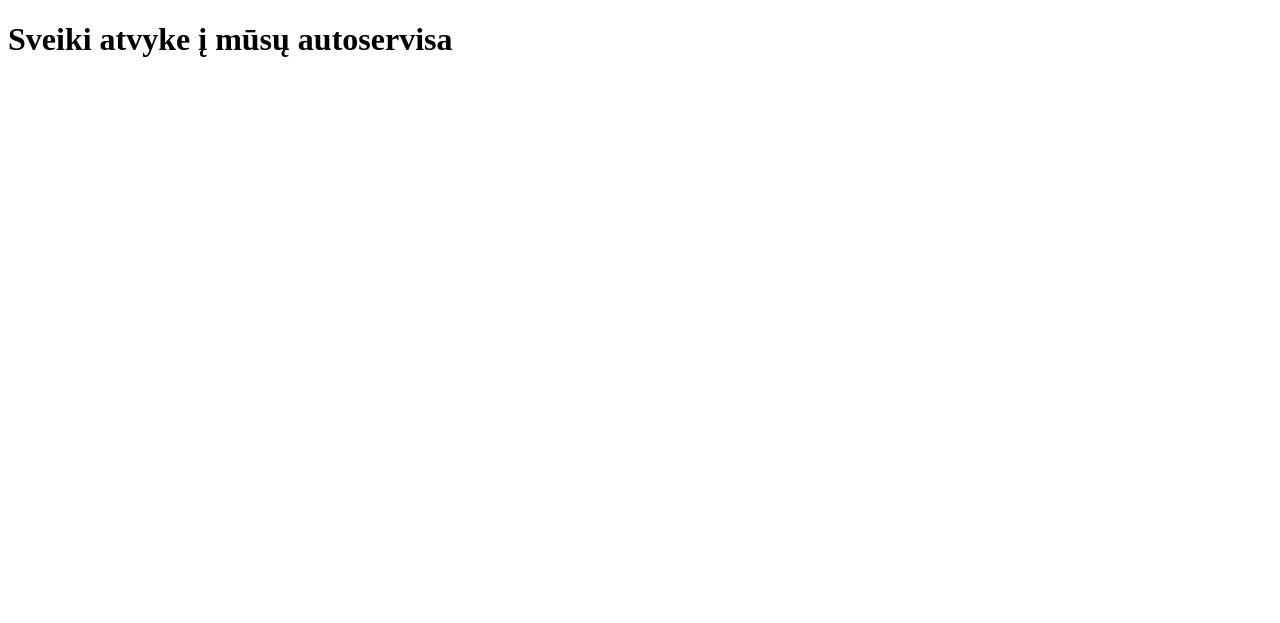
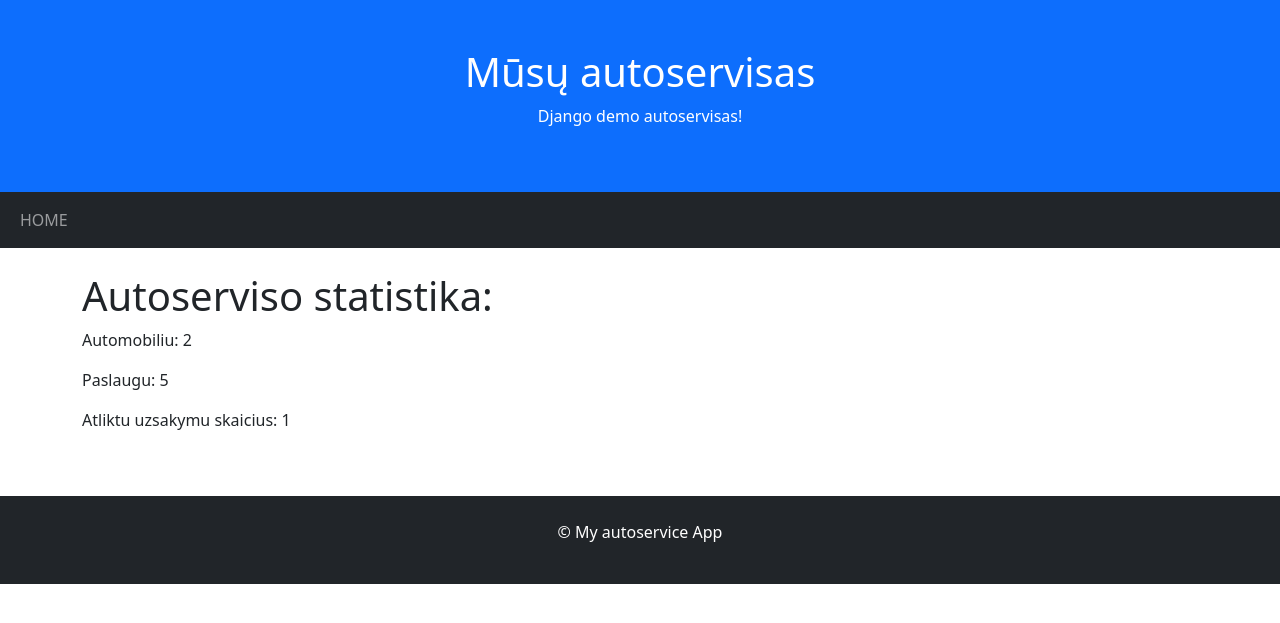
Before and after one commit to edenas/autoservisas_v3, a Django app: page / in a window 1280 px wide. Shown: the top 623 px of the page. Run offline with Django 5.2, Linux system fonts and the light colour scheme; data comes from the database, SQL or seed files in the repository; both versions use the stored data as it was after the commit.

Commit message:
idex puslapyja jau rodoma statistika ir pridetas base.html sablonas(dizainas)

```diff
--- /dev/null
+++ b/mysite/autoservice/templates/base.html
@@ -0,0 +1,46 @@
+<!DOCTYPE html>
+<html lang="en">
+<head>
+    <title>{% block title %}{% endblock %}</title>
+    <meta charset="utf-8">
+    <meta name="viewport" content="width=device-width, initial-scale=1">
+    <link href="https://cdn.jsdelivr.net/npm/bootstrap@5.3.2/dist/css/bootstrap.min.css" rel="stylesheet">
+    <script src="https://cdn.jsdelivr.net/npm/bootstrap@5.3.2/dist/js/bootstrap.bundle.min.js"></script>
+    {% load static %}
+    <link rel="stylesheet" href="{% static 'css/styles.css' %}">
+</head>
+<body>
+<div class="p-5 bg-primary text-white text-center">
+    <h1>Mūsų autoservisas</h1>
+    <p>Django demo autoservisas!</p>
+</div>
+
+<nav class="navbar navbar-expand-sm bg-dark navbar-dark">
+    <div class="container-fluid">
+        <button class="navbar-toggler" type="button" data-bs-toggle="collapse" data-bs-target="#mynavbar">
+            <span class="navbar-toggler-icon"></span>
+        </button>
+        <div class="collapse navbar-collapse" id="mynavbar">
+        <ul class="navbar-nav me-auto">
+            <li class="nav-item">
+                <a class="nav-link" href="{% url 'index' %}">HOME</a>
+            </li>
+        </ul>
+        </div>
+    </div>
+</nav>
+
+<div class="container mt-4">
+    <div class="row">
+        <div class="col-sm">
+            {% block content %}{% endblock %}
+        </div>
+    </div>
+</div>
+
+<div class="mt-5 p-4 bg-dark text-white text-center">
+    <p>© My autoservice App</p>
+</div>
+
+</body>
+</html>
--- a/mysite/autoservice/templates/index.html
+++ b/mysite/autoservice/templates/index.html
@@ -1,10 +1,8 @@
-<!DOCTYPE html>
-<html lang="en">
-<head>
-    <meta charset="UTF-8">
-    <title>Autoservisas</title>
-</head>
-<body>
-<h1>Sveiki atvyke į mūsų autoservisa</h1>
-</body>
-</html>
+{% extends 'base.html' %}
+{% block title %}Statistika{% endblock %}
+{% block content %}
+<h1>Autoserviso statistika:</h1>
+<p>Automobiliu: {{ num_cars }}</p>
+<p>Paslaugu: {{ num_service }}</p>
+<p>Atliktu uzsakymu skaicius: {{ num_orders_done }}</p>
+{% endblock %}
--- a/mysite/autoservice/views.py
+++ b/mysite/autoservice/views.py
@@ -1,6 +1,11 @@
 from django.shortcuts import render
-
+from .models import Car, Service, Order, OrderLine
 # Create your views here.
 
 def index(request):
-    return  render(request, template_name="index.html")
+    context = {
+        'num_cars': Car.objects.count(),
+        'num_service': Service.objects.count(),
+        'num_orders_done': Order.objects.filter(status='c').count(),
+    }
+    return  render(request, template_name="index.html", context=context)
```
Also changed, not shown: mysite/db.sqlite3.
